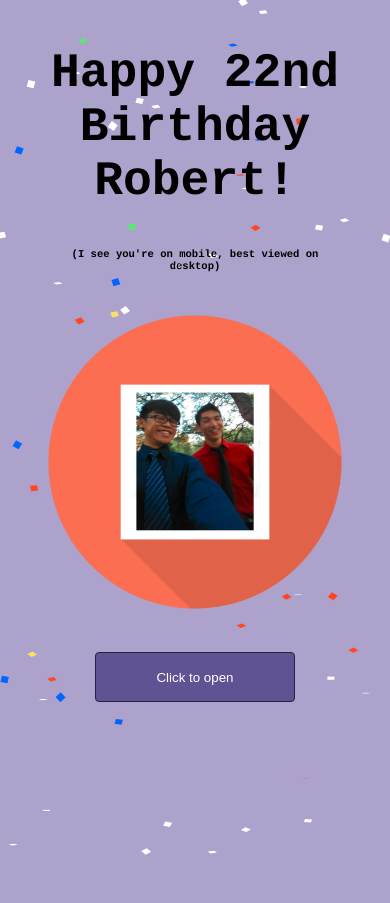
After one commit to kevinjyee/RobertBirthday, a PHP site: page /birthdaycardmobile.html in a window 390 px wide. The commit adds this page. Shown: the part 155-1058 px from the top of the page. Run offline with PHP 8.4, Linux system fonts and the light colour scheme.

Commit message:
added a mobile view html

```diff
--- /dev/null
+++ b/birthdaycardmobile.html
@@ -0,0 +1,24 @@
+<head>
+    <link rel="stylesheet" type="text/css" href="src/css/card.css">
+</head>
+<body>
+<div id="front">
+    <canvas id='confetti'> </canvas>
+    <div class="contents">
+        <p id="front-title">Happy 22nd Birthday Robert!</p>
+        <p id="front-disclaimer">(I see you're on mobile, best viewed on desktop)</p>
+        <img id="front-pic" src="./src/img/robertandme.png">
+        <script src="src/js/openclose.js"></script>
+        <button onclick="open_card()">Click to open</button>
+    </div>
+</div>
+<div id="inside">
+    <div class="contents">
+        <img id="inside-pic" src="./src/img/robertandme.png">
+        <p id="message">"Insert Mushy Gushy Stuff Here only for Robert's eyes"</p>
+        <p class="author">from Kevin Yee</p>
+
+        <button onclick="close_card()">Click to close</button>
+    </div>
+</div>
+</body>
--- a/home.html
+++ b/home.html
@@ -10,7 +10,7 @@
         return check;
     }
     if(window.mobilecheck()){
-        window.location="birthdaycard.html";
+        window.location="birthdaycardmobile.html";
     }
 </script>
 <div class="█"></div>
--- a/src/css/card.css
+++ b/src/css/card.css
@@ -34,6 +34,15 @@
     color: black;
     font-family: Courier;
     font-size: 3em;
+    font-weight: bold;
+    text-align: center;
+    margin-bottom: 40px;
+}
+
+#front-disclaimer {
+    color: black;
+    font-family: Courier;
+    font-size: .66em;
     font-weight: bold;
     text-align: center;
     margin-bottom: 40px;
```
